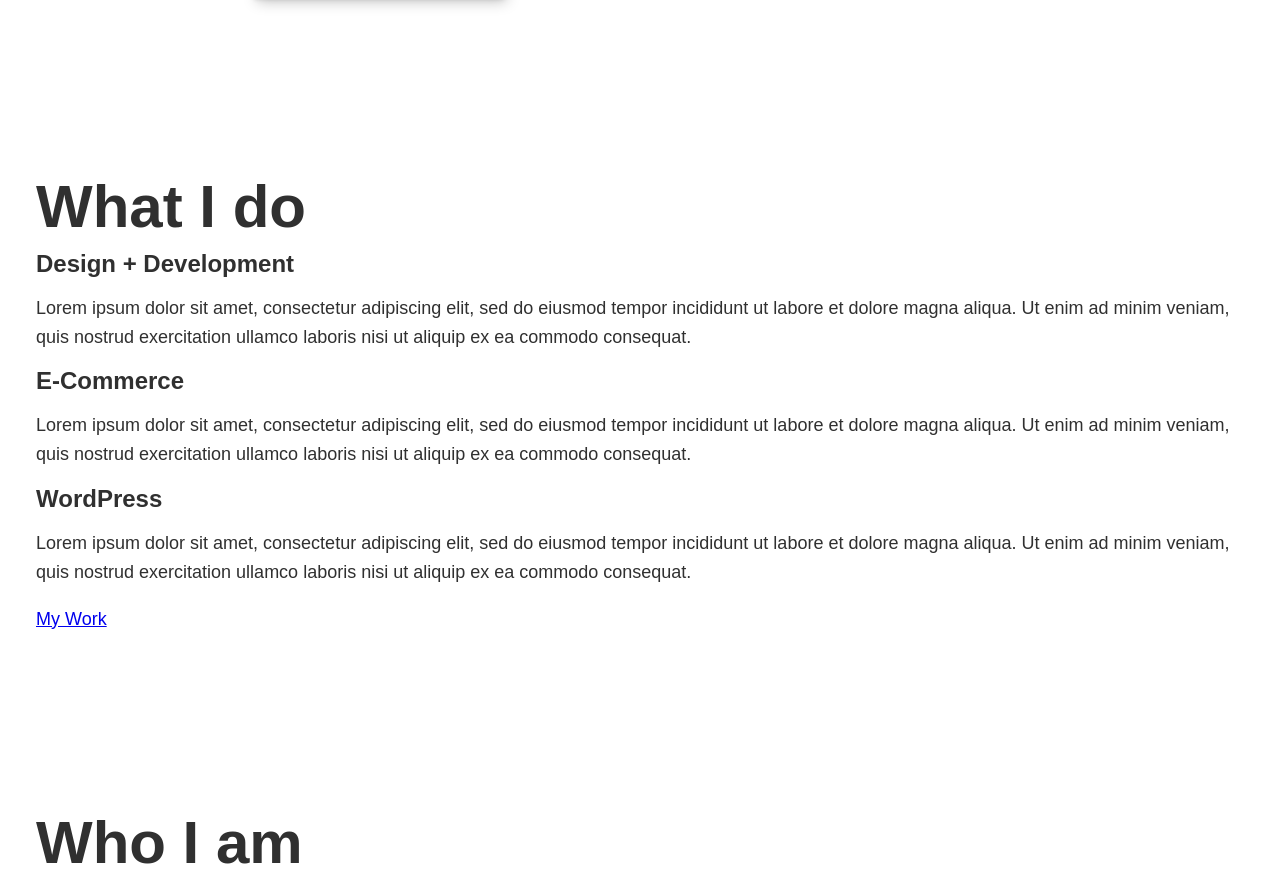
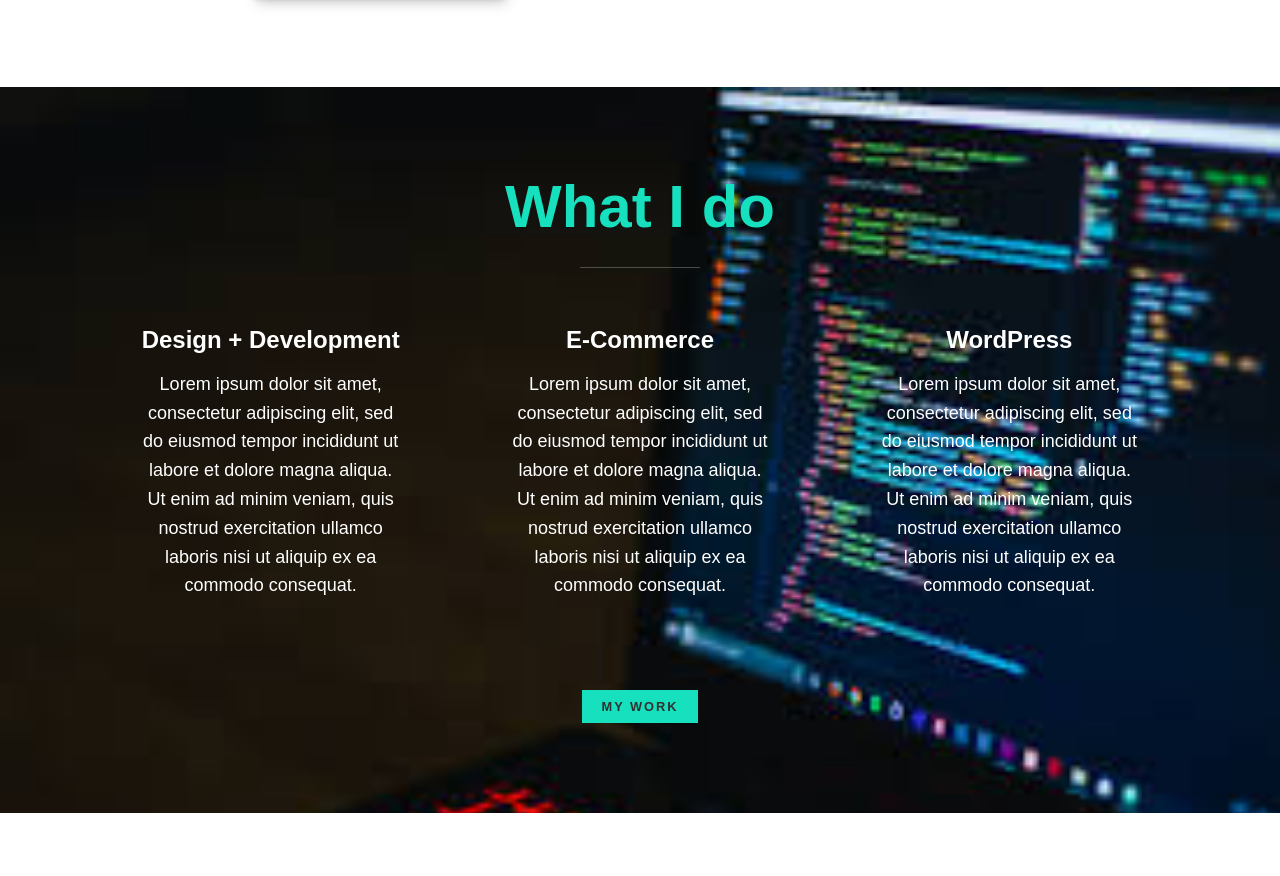
Before and after one commit to MartinMoralesIV/PortfolioWebsite, a plain HTML site: page index.html in a window 1280 px wide. Shown: the part 492-1368 px from the top of the page. Drawn offline with nearby package versions, Linux system fonts and the light colour scheme.

Commit message:
"What I do" Section updated
I made styling additions to the "What I do" section of the page.

```diff
--- a/StyleSheet1.css
+++ b/StyleSheet1.css
@@ -23,7 +23,7 @@
     --fs-body: 1rem;
 
     --bs: 0.25em 0.25em 0.75em rgba(0,0,0,.25),
-           0.125em 0.125em 0.25em rgba(0,0,0,.15);
+          0.125em 0.125em 0.25em rgba(0,0,0,.15);
 }
 
 @media (min-width: 800px) {
@@ -56,6 +56,44 @@ img {
 }
 
 strong { font-weight: var(--fw-bold) }
+
+:focus {
+    outline: 3px solid var(--clr-accent);
+    outline-offset: 3px;
+}
+
+/* Buttons */
+
+.btn {
+    display: inline-block;
+    padding: .5em 2.5em;
+    background: var(--clr-accent);
+    color: var(--clr-dark);
+    text-decoration: none;
+    cursor: pointer;
+    font-size: .8rem
+    text-transform: uppercase;
+}
+
+/* Buttons */
+
+.btn {
+    display: inline-block;
+    padding: .5em 1.5em;
+    background: var(--clr-accent);
+    color: var(--clr-dark);
+    text-decoration: none;
+    cursor: pointer;
+    font-size: .8rem;
+    text-transform: uppercase;
+    letter-spacing: 2px;
+    font-weight: var(--fw-bold);
+    transition: transform 20ms ease-in-out;
+}
+
+.btn:hover {
+    transform: scale(1.1);
+}
 
 /* Typography */
 
@@ -147,11 +185,50 @@ nav { display: none; }
 
 
 
-/* My Services Section */
+/*  My services section  */
 
 .my-services {
     background-color: var(--clr-dark);
-    background-image: url(..Image3.jpg);
+    background-image: url("Images/Image3.jpg");
+    background-size: cover;
+    /* background-blend-mode: multiply; */
     color: var(--clr-light);
+    text-align: center;
+}
 
+.services {
+    margin-bottom: 4em;
 }
+
+.section__title--services {
+    color: var(--clr-accent);
+    position: relative;
+}
+
+.section__title--services::after {
+    content: '';
+    display: block;
+    width: 2em;
+    height: 1px;
+    margin: 0.5em auto 1em;
+    background: var(--clr-light);
+    opacity: 0.25;
+}
+
+.service {
+    max-width: 500px;
+    margin: 0 auto;
+}
+
+@media (min-width: 800px) {
+    .services {
+        display: flex;
+        max-width: 1000px;
+        margin-left: auto;
+        margin-right: auto;
+    }
+
+    .service + .service {
+        margin-left: 6em;
+    }
+}
--- a/index.html
+++ b/index.html
@@ -42,26 +42,32 @@
         </section>
 
 
-        <!-- My Services -->
-        <section class="my=services" id="services">
+        <!-- My services -->
+        <section class="my-services" id="services">
             <h2 class="section__title section__title--services">What I do</h2>
-            <div class "services">
-                <div class "service">
+            <div class="services">
+                <div class="service">
                     <h3>Design + Development</h3>
-                    <p>Lorem ipsum dolor sit amet, consectetur adipiscing elit, sed do eiusmod tempor incididunt ut labore et dolore magna aliqua.
-                    Ut enim ad minim veniam, quis nostrud exercitation ullamco laboris nisi ut aliquip ex ea commodo consequat.</p>
+                    <p>Lorem ipsum dolor sit amet, consectetur adipiscing elit, sed do eiusmod
+                    tempor incididunt ut labore et dolore magna aliqua. Ut enim ad minim veniam,
+                    quis nostrud exercitation ullamco laboris nisi ut aliquip ex ea commodo
+                    consequat.</p>
                 </div> <!-- / service -->
 
                 <div class="service">
                     <h3>E-Commerce</h3>
-                    <p>Lorem ipsum dolor sit amet, consectetur adipiscing elit, sed do eiusmod tempor incididunt ut labore et dolore magna aliqua.
-                    Ut enim ad minim veniam, quis nostrud exercitation ullamco laboris nisi ut aliquip ex ea commodo consequat.</p>
+                    <p>Lorem ipsum dolor sit amet, consectetur adipiscing elit, sed do eiusmod
+                    tempor incididunt ut labore et dolore magna aliqua. Ut enim ad minim veniam,
+                    quis nostrud exercitation ullamco laboris nisi ut aliquip ex ea commodo
+                    consequat.</p>
                 </div> <!-- / service -->
 
                 <div class="service">
                     <h3>WordPress</h3>
-                    <p>Lorem ipsum dolor sit amet, consectetur adipiscing elit, sed do eiusmod tempor incididunt ut labore et dolore magna aliqua.
-                    Ut enim ad minim veniam, quis nostrud exercitation ullamco laboris nisi ut aliquip ex ea commodo consequat.</p>
+                    <p>Lorem ipsum dolor sit amet, consectetur adipiscing elit, sed do eiusmod
+                    tempor incididunt ut labore et dolore magna aliqua. Ut enim ad minim veniam,
+                    quis nostrud exercitation ullamco laboris nisi ut aliquip ex ea commodo
+                    consequat.</p>
                 </div> <!-- / service -->
             </div> <!-- / services -->
 
@@ -78,9 +84,9 @@
                 <p>I am a undergrad at the University of Texas at San Antonio double-majoring in Information Systems and Cyber Security.
                 I am also a Husband (my lovely wife Chloe and I below), a dog-dad to a rowdy dachshund boy, and a proud United States Air Force veteran.
                 Some of my hobbies include golfing, cornhole, traveling, and of course programming. </p>
-                <p>My passion for software development grew tremendously in 2020 when I had some exposure to it in my college courses. I began to do tons and tons of research,
-                practice, externships, and a even a summer internship on software engineering. It quickly became a reality to me that I could happily do this as
-                a career for the rest of my life. </p>
+                <p>My passion for software development grew tremendously in 2020 when I had some exposure to it in my college courses.
+                I began to do tons of research, practice, externships, and a even a summer internship on software engineering.
+                It quickly became a reality to me that I could happily do this as a career for the rest of my life. </p>
            </div>
 
            <div class="row">
```
